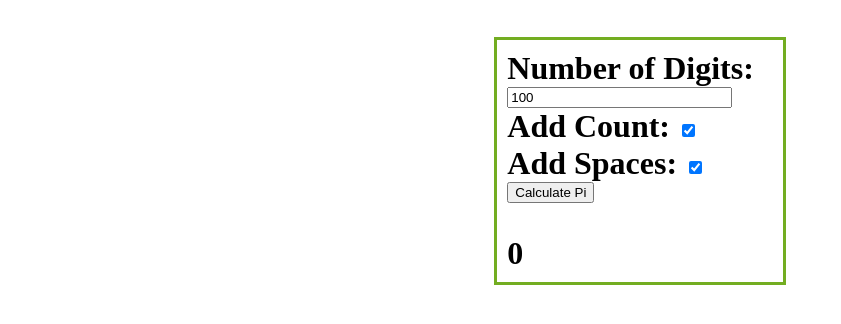
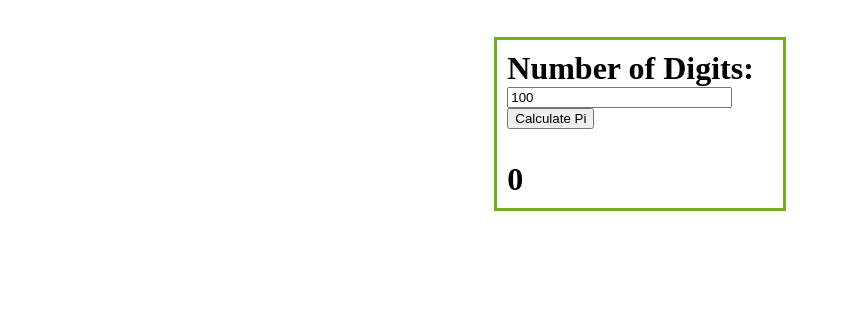
Before and after one commit to nikolaskorsman/nikolas-stuff, a plain HTML site: page pi-generator/pi.html in a window 1280 px wide. Shown: the part 66-390 px from the top of the page, without its empty margins (0-841 px from the left). Drawn offline with Linux system fonts and the light colour scheme.

Commit message:
Update pi.html

```diff
--- a/pi-generator/pi.html
+++ b/pi-generator/pi.html
@@ -10,11 +10,7 @@
  <form name="" id="" method="post" action="" enctype="text/plain" onsubmit="calcPI(this.t1.value);return false;">
       Number of Digits:<br>
       <input type="text" name="t1" id="t1" value="100" size="25" maxlength="25">
-      <br>Add Count:
-      <input type="checkbox" name="cbCount" id="cbCount" value="" checked="checked">
-      <br>Add Spaces:
-      <input type="checkbox" name="cbSpace" id="cbSpace" value="" checked="checked">
-      <br>
+
       <input type="button" value="Calculate Pi" onclick="calcPI(this.form.t1.value)">
     </form>
  <div id="d1">0</div>
```
